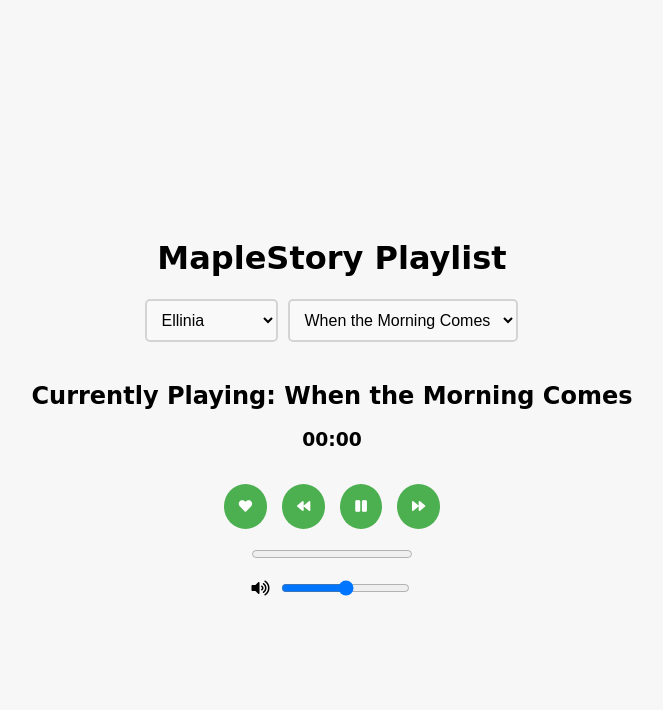
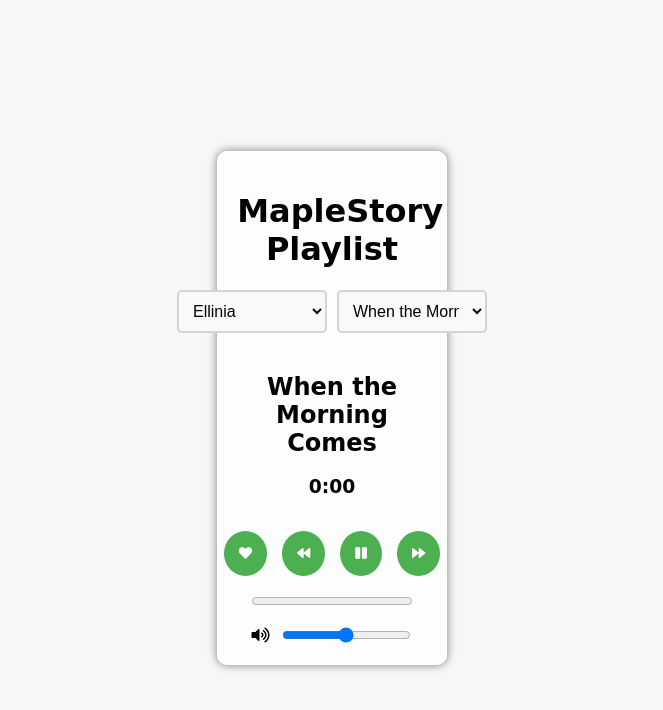
Before and after one commit to Pavelsav960/MS-BGM-Player, a plain HTML site: page index.html in a window 1280 px wide. Both pictures are taken after a click on the button 611 px from the left and 506 px from the top of the page. Shown: the whole page, without its empty margins (308-971 px from the left). Drawn offline with Linux system fonts and the light colour scheme; a web font is replaced by a local one.

Commit message:
added some css for the container + fixed timer bug
fixed bug where changing the map would not reset the timer

```diff
--- a/timer.css
+++ b/timer.css
@@ -13,14 +13,21 @@
 
 .container {
   text-align: center;
-  width: 70%; /* adjust this value if needed */
+  background-color: rgba(255, 255, 255, 0.8); /* white with 80% opacity */
+  border-radius: 10px; /* rounded corners */
+  padding: 20px; /* some space inside the container */
+  width: 15%; /* take up 80% of its parent's width */
+  margin: 0 auto; /* center the container */
+  box-shadow: 0px 0px 10px rgba(0, 0, 0, 0.5); /* optional: a small shadow for depth */
 }
+
 
 #selectionRow {
   display: flex;
   justify-content: center;
   gap: 10px;
   margin-bottom: 20px;
+
 }
 
 #selectionRow select {
@@ -29,7 +36,10 @@
   border: 2px solid #d4d4d4;
   border-radius: 5px;
   background-color: #f9f9f9;
+  width: 100px; /* This is the static width */
+  min-width: 150px; /* Adding a minimum width as well */
 }
+
 
 #nowPlaying {
   display: flex;
--- a/timer.js
+++ b/timer.js
@@ -82,6 +82,9 @@
   playPauseIcon.classList.remove('fa-pause');
   playPauseIcon.classList.add('fa-play');
   songProgressBar.value = 0; // Reset the progress bar
+  audioElement.currentTime = 0; // Reset the song time
+  currentTimeElement.textContent = '0:00'; // Reset the displayed current time
+
 
 }
 
@@ -97,7 +100,9 @@
 
   if (songList.length > 0) {
     audioElement.src = songList[0];  // Set the audio source to the first song in the list
-    songNameDisplay.textContent = 'Currently Playing: ' + songSelect.options[songSelect.selectedIndex].text;
+    audioElement.currentTime = 0; // Reset the song time
+    currentTimeElement.textContent = '0:00'; // Reset the displayed current time
+    songNameDisplay.textContent = '' + songSelect.options[songSelect.selectedIndex].text;
 
     if (likedSongs.includes(songSelect.value)) {
       likeButton.classList.add('liked');
@@ -137,7 +142,7 @@
   }
   songSelect.selectedIndex = currentSongIndex;
   audioElement.src = songSelect.value;
-  songNameDisplay.textContent = 'Currently Playing: ' + songSelect.options[songSelect.selectedIndex].text;
+  songNameDisplay.textContent = '' + songSelect.options[songSelect.selectedIndex].text;
 
   if (likedSongs.includes(songSelect.value)) {
     likeButton.classList.add('liked');
@@ -156,7 +161,7 @@
   }
   songSelect.selectedIndex = currentSongIndex;
   audioElement.src = songSelect.value;
-  songNameDisplay.textContent = 'Currently Playing: ' + songSelect.options[songSelect.selectedIndex].text;
+  songNameDisplay.textContent = '' + songSelect.options[songSelect.selectedIndex].text;
 
   if (likedSongs.includes(songSelect.value)) {
     likeButton.classList.add('liked');
@@ -176,7 +181,7 @@
 function onSongSelectChange() {
   currentSongIndex = songSelect.selectedIndex; // Update the current song index
   audioElement.src = songSelect.value; // Update the source of the audio element to the selected song
-  songNameDisplay.textContent = 'Currently Playing: ' + songSelect.options[songSelect.selectedIndex].text;
+  songNameDisplay.textContent = '' + songSelect.options[songSelect.selectedIndex].text;
   if (likedSongs.includes(songSelect.value)) {
     likeButton.classList.add('liked');
   } else {
@@ -207,6 +212,7 @@
       // After updating the song list, pause the song, reset progress bar, and change play/pause button to "play"
       audioElement.pause();
       songProgressBar.value = 0;
+
       playPauseIcon.classList.remove('fa-pause');
       playPauseIcon.classList.add('fa-play');
     }
```
